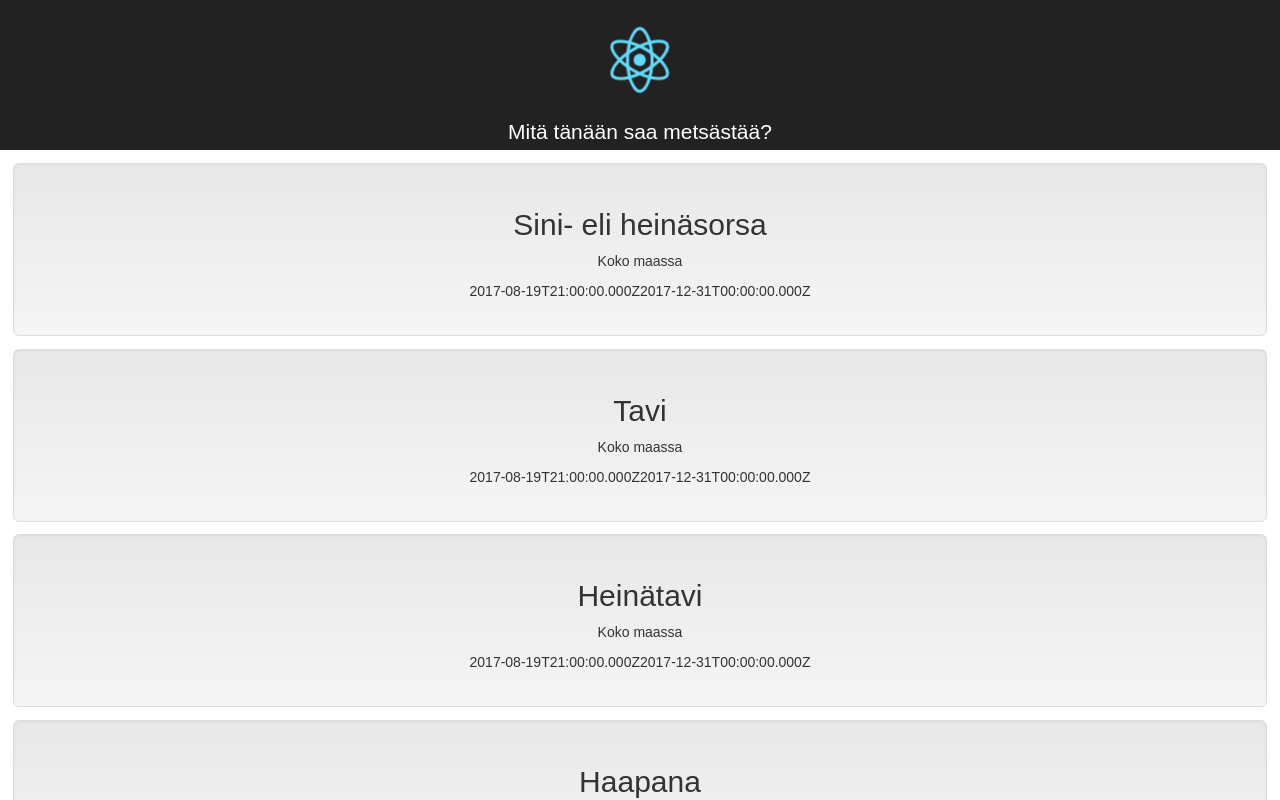
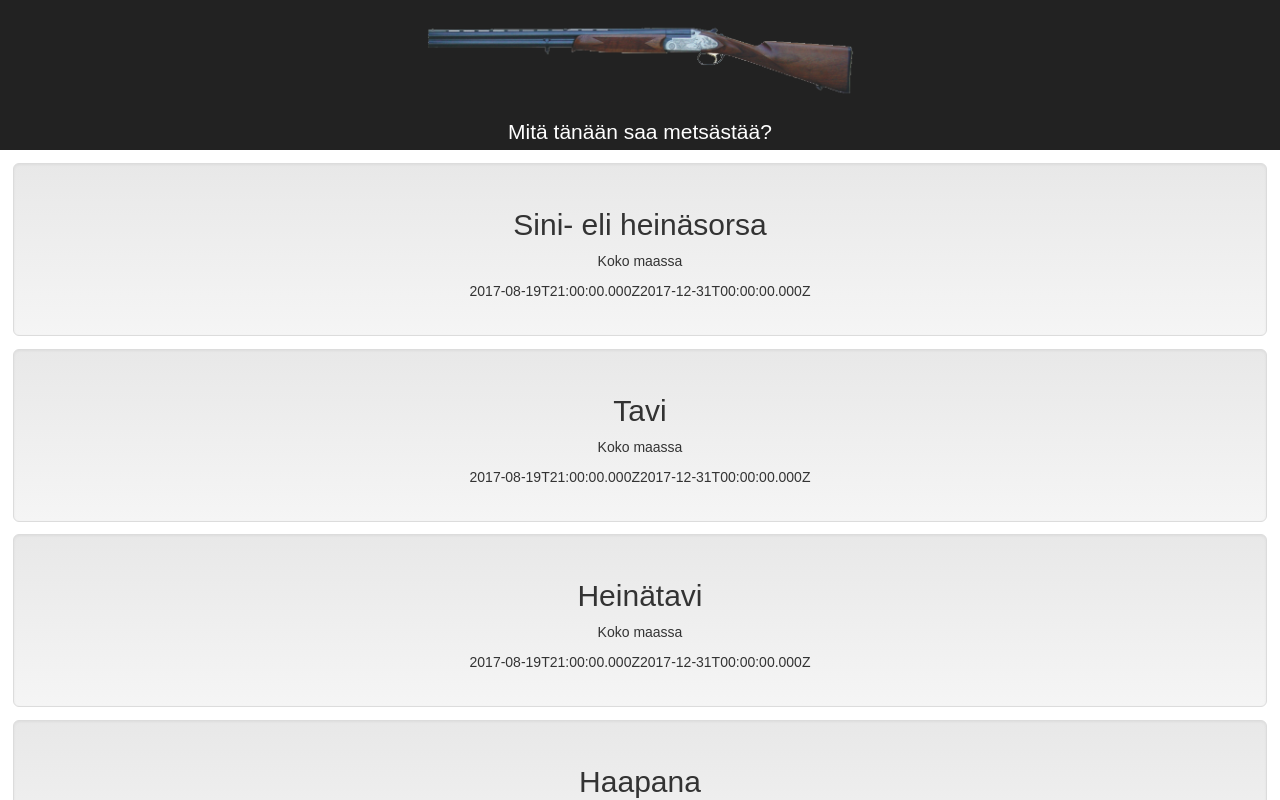
Before and after one commit to thejov/hunters-calendar, a React (Create React App) app: page / in a window 1280 px wide. Shown: the top 800 px of the page. Built offline with nearby package versions, Linux system fonts and the light colour scheme.

Commit message:
Change React logo to shotgun image

```diff
--- a/src/App.css
+++ b/src/App.css
@@ -3,7 +3,6 @@
 }
 
 .App-logo {
-  animation: App-logo-spin infinite 20s linear;
   height: 80px;
 }
 
--- a/src/App.js
+++ b/src/App.js
@@ -1,7 +1,11 @@
 // @flow
 
 import React, { Component } from "react";
-import logo from "./logo.svg";
+
+// Foto Joachim Bäcker 2005/09/25 under CC BY-SA 3.0 license
+// https://creativecommons.org/licenses/by-sa/3.0/
+// Modifications done: Removed white background, changed filename
+import shotgun from "./shotgun.png";
 import "./App.css";
 import { huntingSeasons } from "./helpers/fixtures/complete_parsed_hunting_seasons";
 import { ValidHuntingSeasons } from "./ValidHuntingSeasons";
@@ -11,7 +15,7 @@ class App extends Component {
     return (
       <div className="App">
         <header className="App-header">
-          <img src={logo} className="App-logo" alt="logo" />
+          <img src={shotgun} className="App-logo" alt="shotgun" />
           <h1 className="App-title">Mitä tänään saa metsästää?</h1>
         </header>
         <ValidHuntingSeasons huntingSeasons={huntingSeasons} />
```
Also changed, not shown: src/logo.svg (deleted), src/shotgun.png (added).
